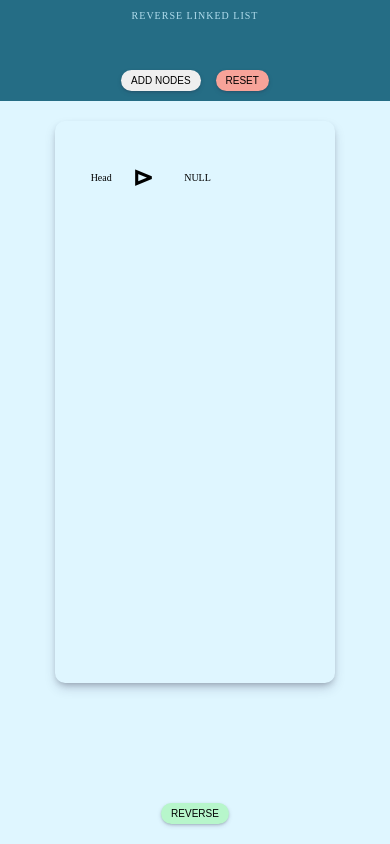
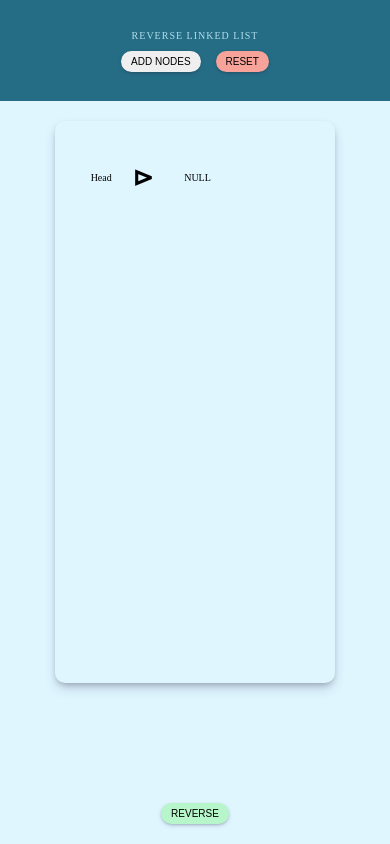
Before and after one commit to vi5hnuu/reverselinkedlist, a plain HTML site: page index.html in a window 390 px wide. Drawn offline with Linux system fonts and the light colour scheme.

Commit message:
head bug fix

```diff
--- a/asset/styles/styles.css
+++ b/asset/styles/styles.css
@@ -271,8 +271,10 @@ body {
     font-size: 1rem;
   }
   .header {
+    justify-content: center;
+    align-items: center;
     flex-direction: column;
-    justify-content: space-between;
+    gap: 1rem;
   }
   .header p {
     font-size: 1rem;
```
